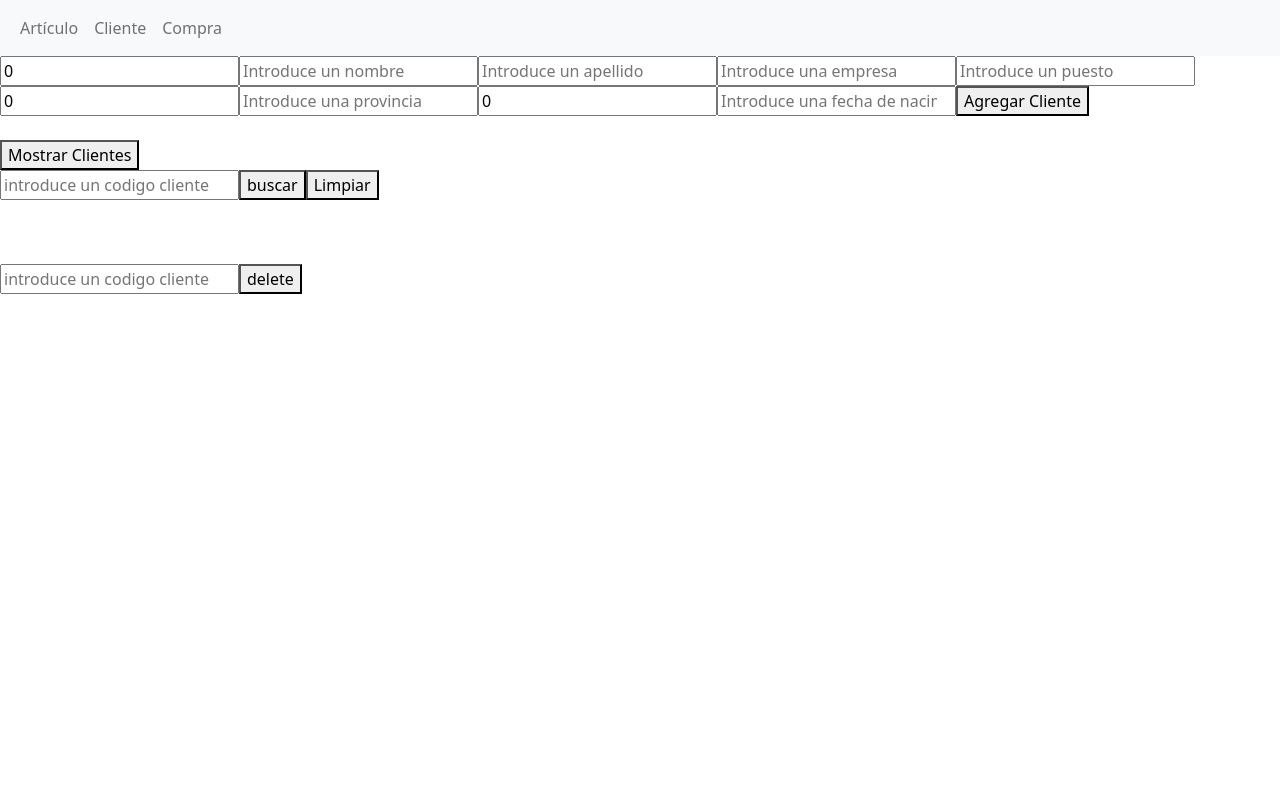
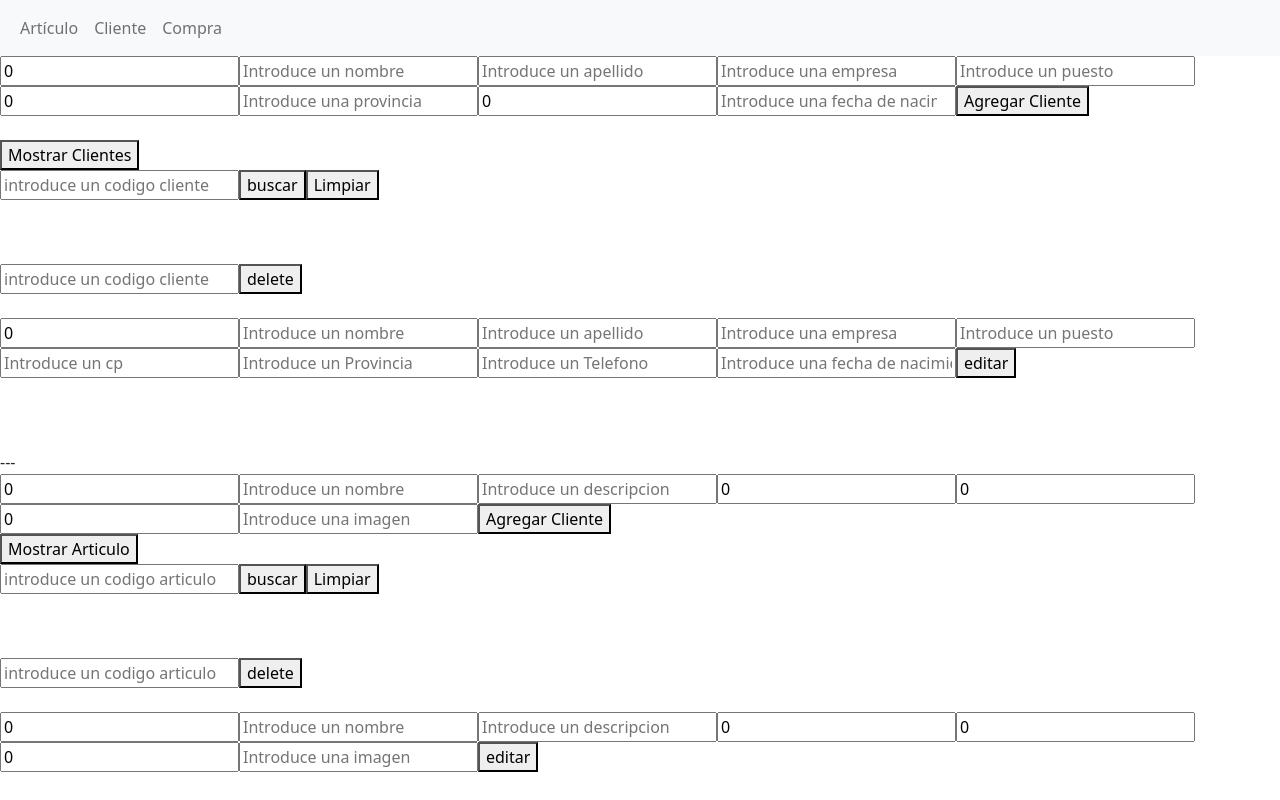
Before and after one commit to JairoGonzalezFernandez/TareaGrupal18-03, an Angular app: page / in a window 1280 px wide. Built offline with nearby package versions, Linux system fonts and the light colour scheme.

Commit message:
commit de articulos entero

```diff
--- a/src/app/app.component.html
+++ b/src/app/app.component.html
@@ -12,3 +12,8 @@
 </nav>
 
 <app-clientes></app-clientes>
+<br>
+<br>
+<br>
+---
+<app-articulo></app-articulo>
--- a/src/app/app.module.ts
+++ b/src/app/app.module.ts
@@ -18,7 +18,8 @@ import { CompraComponent } from './compra/compra.component';
     CompraComponent
   ],
   exports:[
-    ClientesComponent
+    ClientesComponent,
+    ArticuloComponent
 
   ],
   imports: [
--- a/src/app/articulo/articulo.component.html
+++ b/src/app/articulo/articulo.component.html
@@ -4,13 +4,63 @@
 
   <input type="text" name="nombre" placeholder="Introduce un nombre" [(ngModel)]="nuevo.nombre">
 
-  <input type="text" name="descripcion" placeholder="Introduce un apellido" [(ngModel)]="nuevo.descripcion">
+  <input type="text" name="descripcion" placeholder="Introduce un descripcion" [(ngModel)]="nuevo.descripcion">
 
-  <input type="text" name="precioUnidad" placeholder="Introduce una empresa" [(ngModel)]="nuevo.precioUnidad">
-  <input type="text" name="unidadesStock" placeholder="Introduce una empresa" [(ngModel)]="nuevo.unidadesStock">
-  <input type="text" name="stockSeguridad" placeholder="Introduce una empresa" [(ngModel)]="nuevo.stockSeguridad">
-  <input type="text" name="imagen" placeholder="Introduce una empresa" [(ngModel)]="nuevo.imagen">
+  <input type="text" name="precioUnidad" placeholder="Introduce una precioUnidad" [(ngModel)]="nuevo.precioUnidad">
+  <input type="text" name="unidadesStock" placeholder="Introduce una unidadesStock" [(ngModel)]="nuevo.unidadesStock">
+  <input type="text" name="stockSeguridad" placeholder="Introduce una stockSeguridad" [(ngModel)]="nuevo.stockSeguridad">
+  <input type="text" name="imagen" placeholder="Introduce una imagen" [(ngModel)]="nuevo.imagen">
 
   <button type="submit">Agregar Cliente</button>
 
 </form>
+
+<div>
+  <button type="button" (click)="mostrarTodosArticulos()">Mostrar Articulo</button>
+  <div *ngIf="mostrarTodos">
+    <li *ngFor="let item of articulos">
+      Codigo articulo: {{item.codArticulo}}-<br>
+      Nombre: {{item.nombre}}-<br>
+      Descripcion: {{item.descripcion}}-<br>
+      PrecioUnidad: {{item.precioUnidad}-<br>
+      Unidades Stock: {{item.unidadesStock}}-<br>
+      Stock Seguridad: {{item.stockSeguridad}}-<br>
+      Imagen: {{item.imagen}}<br>
+      </li>
+
+  </div>
+
+  <br>
+<div>
+
+<form (ngSubmit)="mostrar()">
+  <input type="number" name="codArticulo" placeholder="introduce un codigo articulo" [(ngModel)]="buscarCod">
+  <button type="submit">buscar</button>
+  <button type="button" (click)="limpiar()">Limpiar</button>
+</form>
+  <p>{{nombreArticuloBuscado}}</p>
+</div>
+<br>
+
+<br>
+<form (ngSubmit)="eliminar()">
+  <input type="number" name="codArticulo" placeholder="introduce un codigo articulo" [(ngModel)]="buscarCod">
+  <button type="submit">delete</button>
+
+</form>
+<br>
+
+<form (ngSubmit)="editar()">
+<input type="text" name="codArticulo" placeholder="introduce un codigo cliente" [(ngModel)]="nuevo.codArticulo">
+
+  <input type="text" name="nombre" placeholder="Introduce un nombre" [(ngModel)]="nuevo.nombre">
+
+  <input type="text" name="descripcion" placeholder="Introduce un descripcion" [(ngModel)]="nuevo.descripcion">
+
+  <input type="text" name="precioUnidad" placeholder="Introduce una precioUnidad" [(ngModel)]="nuevo.precioUnidad">
+  <input type="text" name="unidadesStock" placeholder="Introduce una unidadesStock" [(ngModel)]="nuevo.unidadesStock">
+  <input type="text" name="stockSeguridad" placeholder="Introduce una stockSeguridad" [(ngModel)]="nuevo.stockSeguridad">
+  <input type="text" name="imagen" placeholder="Introduce una imagen" [(ngModel)]="nuevo.imagen">
+  <button type="submit">editar</button>
+
+</form>
--- a/src/app/articulo/articulo.component.ts
+++ b/src/app/articulo/articulo.component.ts
@@ -7,9 +7,23 @@ import { Articulo } from '../interfaces/articulo.interfaces';
   styleUrls: ['./articulo.component.css']
 })
 export class ArticuloComponent implements OnInit {
+nombreArticuloBuscado!:string;
+articuloMostrar!:Articulo;
+buscarCod!:number;
+mostrarTodos:boolean=false;
 
 
-articulos:Articulo[]=[];
+articulos:Articulo[]=[
+  {
+    codArticulo:12,
+  nombre:"patata",
+  descripcion:"brrr",
+  precioUnidad:12,
+  unidadesStock:22,
+  stockSeguridad:33,
+  imagen:"no hay",
+  }
+];
 
 
 nuevo:Articulo={
@@ -53,6 +67,48 @@ nuevo:Articulo={
 
   }
 
+  mostrar():void{
+    for(let item of this.articulos){
+      if(this.buscarCod==item.codArticulo){
+        this.articuloMostrar=item;
+        this.nombreArticuloBuscado=this.articuloMostrar.nombre;
+
+      }
+    }
+  }
+
+  limpiar():void{
+    this.nombreArticuloBuscado="";
+  }
+
+  mostrarTodosArticulos():void{
+    if(this.mostrarTodos){
+      this.mostrarTodos=false;
+    }else{
+      this.mostrarTodos=true;
+    }
+    console.log(this.mostrarTodos);
+  }
+
+
+  eliminar():void{
+    for (let i = 0; i < this.articulos.length; i++) {
+      if(this.articulos[i].codArticulo===this.buscarCod)
+        this.articulos.splice(i);
+    }
+  }
+
+  editar():void{
+
+    for (let i = 0; i < this.articulos.length; i++) {
+
+      if(this.articulos[i].codArticulo===this.nuevo.codArticulo)
+
+        this.articulos[i]=this.nuevo;
+
+    }
+
+
 
 
     //this.onNuevoCliente.emit(this.nuevo);
@@ -60,3 +116,4 @@ nuevo:Articulo={
     //this.servicio.agregarPersonaje(this.nuevo);
 
 }
+}
--- a/src/app/clientes/clientes.component.html
+++ b/src/app/clientes/clientes.component.html
@@ -49,5 +49,24 @@
 </form>
 <br>
 
+<form (ngSubmit)="editar()">
 
-<label></label>
+  <input type="number" name="codCliente" placeholder="introduce un codigo cliente" [(ngModel)]="nuevo.codCliente">
+
+  <input type="text" name="nombre" placeholder="Introduce un nombre" [(ngModel)]="nuevo.nombre">
+
+  <input type="text" name="apellidos" placeholder="Introduce un apellido" [(ngModel)]="nuevo.apellidos">
+
+  <input type="text" name="empresa" placeholder="Introduce una empresa" [(ngModel)]="nuevo.empresa">
+
+  <input type="text" name="puesto" placeholder="Introduce un puesto" [(ngModel)]="nuevo.puesto">
+  <input type="text" name="puesto" placeholder="Introduce un cp" [(ngModel)]="nuevo.cp">
+  <input type="text" name="puesto" placeholder="Introduce un Provincia" [(ngModel)]="nuevo.provincia">
+  <input type="text" name="puesto" placeholder="Introduce un Telefono" [(ngModel)]="nuevo.telefono">
+  <input type="text" name="puesto" placeholder="Introduce una fecha de nacimiento" [(ngModel)]="nuevo.fechaNacimiento">
+
+
+
+  <button type="submit">editar</button>
+
+</form>
--- a/src/app/clientes/clientes.component.ts
+++ b/src/app/clientes/clientes.component.ts
@@ -95,6 +95,18 @@ export class ClientesComponent implements OnInit {
     }
   }
 
+  editar():void{
+
+    for (let i = 0; i < this.clientes.length; i++) {
+
+      if(this.clientes[i].codCliente===this.nuevo.codCliente)
+
+        this.clientes[i]=this.nuevo;
+
+    }
+
+  }
+
 
 
 
```
